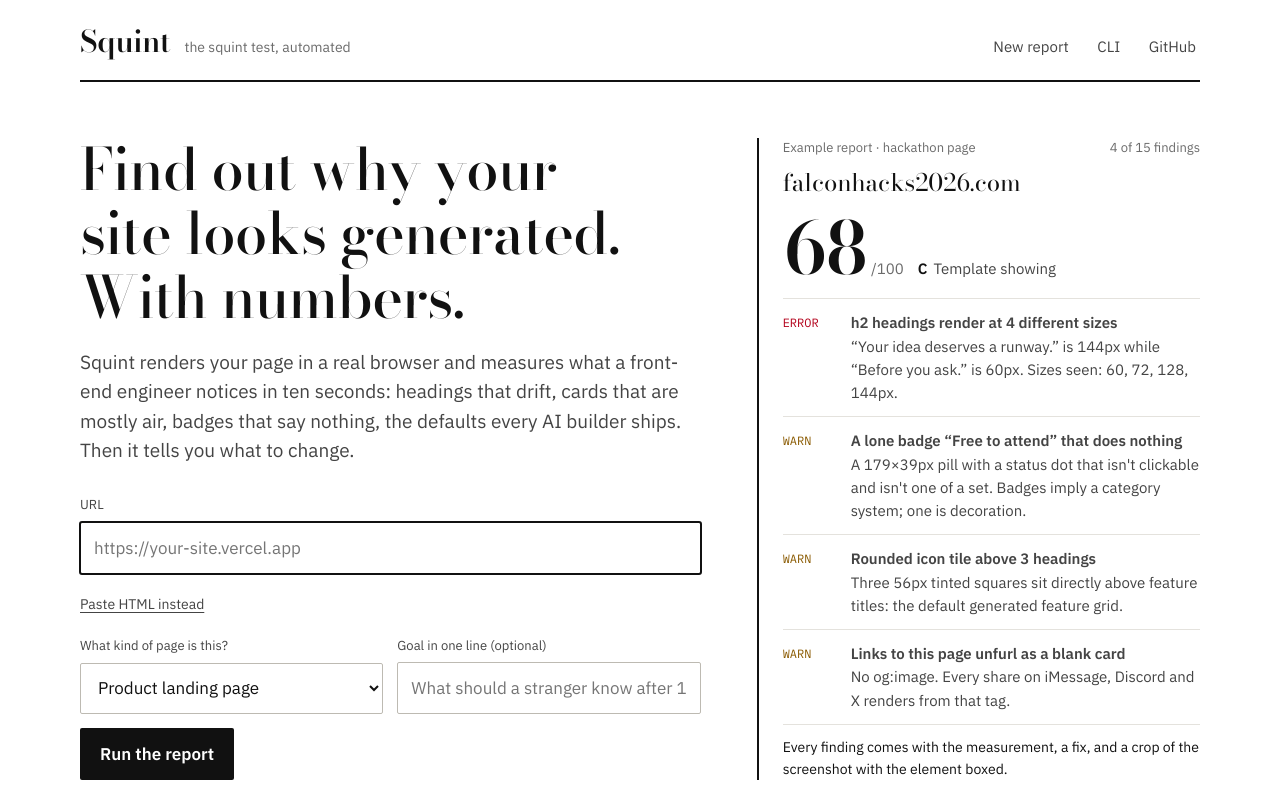
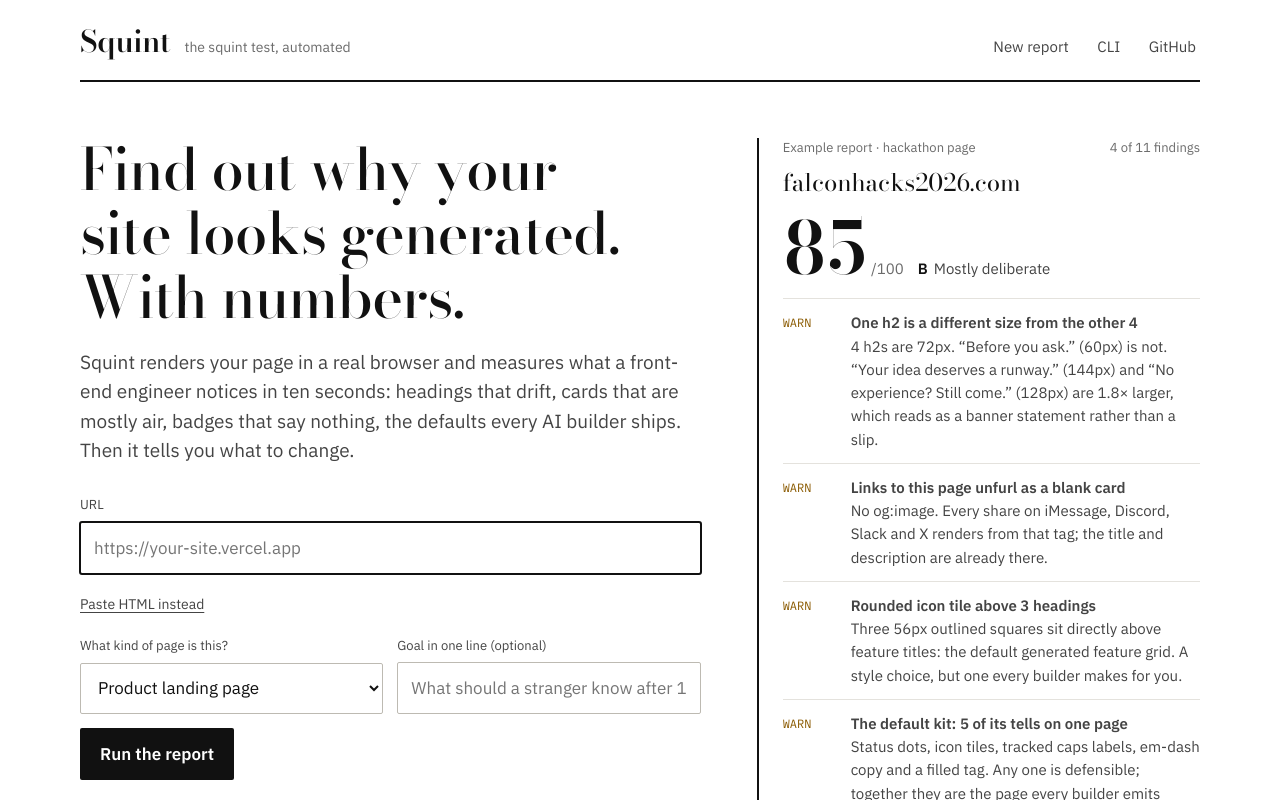
Before and after one commit to AbhinavGGarg/Squint, a Next.js app: page / in a window 1280 px wide. Shown: the top 800 px of the page. Built offline with nearby package versions, Linux system fonts and the light colour scheme; no server answers.

Commit message:
Heading drift reasons from the cluster; tag rows aren't lone badges; fixes name only what's missing

```diff
--- a/src/app/page.tsx
+++ b/src/app/page.tsx
@@ -7,12 +7,12 @@ export const dynamic = "force-dynamic";
 const EXAMPLE = {
   url: "falconhacks2026.com",
   type: "hackathon",
-  score: 68,
+  score: 85,
   findings: [
-    { sev: "error", title: "h2 headings render at 4 different sizes", ev: "“Your idea deserves a runway.” is 144px while “Before you ask.” is 60px. Sizes seen: 60, 72, 128, 144px." },
-    { sev: "warn", title: "A lone badge “Free to attend” that does nothing", ev: "A 179×39px pill with a status dot that isn't clickable and isn't one of a set. Badges imply a category system; one is decoration." },
-    { sev: "warn", title: "Rounded icon tile above 3 headings", ev: "Three 56px tinted squares sit directly above feature titles: the default generated feature grid." },
-    { sev: "warn", title: "Links to this page unfurl as a blank card", ev: "No og:image. Every share on iMessage, Discord and X renders from that tag." },
+    { sev: "warn", title: "One h2 is a different size from the other 4", ev: "4 h2s are 72px. “Before you ask.” (60px) is not. “Your idea deserves a runway.” (144px) and “No experience? Still come.” (128px) are 1.8× larger, which reads as a banner statement rather than a slip." },
+    { sev: "warn", title: "Links to this page unfurl as a blank card", ev: "No og:image. Every share on iMessage, Discord, Slack and X renders from that tag; the title and description are already there." },
+    { sev: "warn", title: "Rounded icon tile above 3 headings", ev: "Three 56px outlined squares sit directly above feature titles: the default generated feature grid. A style choice, but one every builder makes for you." },
+    { sev: "warn", title: "The default kit: 5 of its tells on one page", ev: "Status dots, icon tiles, tracked caps labels, em-dash copy and a filled tag. Any one is defensible; together they are the page every builder emits before anyone edits it." },
   ],
 };
 
@@ -38,7 +38,7 @@ export default function Home() {
           <RunForm />
         </div>
         <aside className="example" aria-label="Example report">
-          <div className="k"><span>Example report · {EXAMPLE.type} page</span><span>{EXAMPLE.findings.length} of 15 findings</span></div>
+          <div className="k"><span>Example report · {EXAMPLE.type} page</span><span>{EXAMPLE.findings.length} of 11 findings</span></div>
           <div className="site">{EXAMPLE.url}</div>
           <div className="scoreline">
             <div className="n">{EXAMPLE.score}<small>/100</small></div>
--- a/src/engine/rules/consistency.ts
+++ b/src/engine/rules/consistency.ts
@@ -182,7 +182,6 @@ function headingDrift(snap: Snapshot, idx: Map<number, El>): Finding[] {
     const counts = sizes.map((s) => hs.filter((h) => Math.abs(h.s.fontSize - s) <= 0.6).length);
     const loners = sizes.filter((_, k) => counts[k] === 1);
     const systematic = hs.length >= 4 && loners.length === 0 && sizes.length <= 3;
-    const odd = loners.length === 1 && hs.length >= 3 ? hs.find((h) => Math.abs(h.s.fontSize - loners[0]) <= 0.6)! : null;
     const sizeList = sizes.map((s, k) => `${round(s)}px ×${counts[k]}`).join(", ");
     if (systematic) {
       out.push(mk({
@@ -195,15 +194,38 @@ function headingDrift(snap: Snapshot, idx: Map<number, El>): Finding[] {
       }));
       continue;
     }
+    // The cluster is the size most headings use. Strays below it are drift (a heading that
+    // wandered off). Strays far above it (≥1.6×) are usually banner statements: a choice, which
+    // the tag is carrying h2 semantics for, but not the same mistake.
+    const modeK = counts.indexOf(Math.max(...counts));
+    const mode = sizes[modeK];
+    const strays = hs.filter((h) => Math.abs(h.s.fontSize - mode) > 0.6);
+    const below = strays.filter((h) => h.s.fontSize < mode);
+    const banners = strays.filter((h) => h.s.fontSize >= 1.6 * mode);
+    const aboveNear = strays.filter((h) => h.s.fontSize > mode && h.s.fontSize < 1.6 * mode);
+    const drift = [...below, ...aboveNear];
+    const ratio = drift.length ? Math.max(...drift.map((h) => Math.max(h.s.fontSize, mode) / Math.min(h.s.fontSize, mode))) : 1;
+    const list = (xs: El[]) => xs.slice(0, 3).map((h) => `“${name(h)}” (${round(h.s.fontSize)}px)`).join(", ") + (xs.length > 3 ? ` and ${xs.length - 3} more` : "");
+    if (!drift.length && banners.length) {
+      // Only banner statements differ: a note, with the semantic caveat, not an error.
+      out.push(mk({
+        rule: "heading-size-drift", source: "squint", category: "consistency", severity: "info", confidence: "heuristic",
+        title: `${banners.length} h${level}${banners.length > 1 ? "s" : ""} at banner size`,
+        evidence: `${counts[modeK]} h${level}s are ${round(mode)}px; ${list(banners)} ${banners.length > 1 ? "are" : "is"} ${round(Math.min(...banners.map((h) => h.s.fontSize)) / mode, 1)}×+ that. Big on purpose, by the look of it. The cost is semantic: the same tag is doing two jobs.`,
+        fix: `If they are statements rather than section titles, keep the size and consider a <p> with a class, so h${level} means one thing.`,
+        rects: banners.map((h) => h.r), citation: "UICrit: elements at the same level of hierarchy should get similar graphic treatment (Duan et al., UIST '24)",
+        data: { sizes, counts, level, mode },
+      }));
+      continue;
+    }
+    const sev = ratio >= 1.5 ? "error" : ratio >= 1.2 ? "warn" : "info";
     out.push(mk({
-      rule: "heading-size-drift", source: "squint", category: "consistency", severity: max / min >= 1.5 ? "error" : max / min >= 1.2 ? "warn" : "info", confidence: "measured",
-      title: odd ? `One h${level} is a different size from the other ${hs.length - 1}` : `h${level} headings render at ${sizes.length} different sizes`,
-      evidence: odd
-        ? `“${name(odd)}” is ${round(odd.s.fontSize)}px; the other h${level}s are ${sizes.filter((s) => s !== loners[0]).map((s) => round(s)).join("/")}px (${sizeList}). Same semantic level should get the same treatment.`
-        : `“${name(big)}” is ${round(max)}px while “${name(small)}” is ${round(min)}px (${round(max / min, 2)}×). Sizes seen: ${sizeList}${weights.length > 1 ? `; weights: ${weights.join(", ")}` : ""}. Same semantic level should get the same treatment.`,
-      fix: `Pick one size for h${level} and set it once in CSS. If one of these is really a sub-heading, change its tag instead of its size.`,
-      rects: odd ? [odd.r, (odd === big ? small : big).r] : [big.r, small.r], citation: "UICrit: elements at the same level of hierarchy should get similar graphic treatment (Duan et al., UIST '24)",
-      data: { sizes, counts, level },
+      rule: "heading-size-drift", source: "squint", category: "consistency", severity: sev, confidence: "measured",
+      title: drift.length === 1 ? `One h${level} is a different size from the other ${counts[modeK]}` : `${drift.length} h${level}s stray from the ${round(mode)}px the rest use`,
+      evidence: `${counts[modeK]} h${level}s are ${round(mode)}px. ${list(drift)} ${drift.length > 1 ? "are" : "is"} not${banners.length ? `. ${list(banners)} ${banners.length > 1 ? "are" : "is"} ${round(Math.min(...banners.map((h) => h.s.fontSize)) / mode, 1)}×+ larger, which reads as a banner statement rather than a slip` : ""}. Sizes seen: ${sizeList}${weights.length > 1 ? `; weights: ${weights.join(", ")}` : ""}. Same semantic level should get the same treatment.`,
+      fix: `Set ${list(drift)} to ${round(mode)}px like the others${banners.length ? "; leave the banner-sized ones if they are meant to be statements, or give them a <p> with a class so the heading tag means one thing" : ""}. If one of these is really a sub-heading, change its tag instead of its size.`,
+      rects: [...drift.slice(0, 3).map((h) => h.r), hs.find((h) => Math.abs(h.s.fontSize - mode) <= 0.6)!.r], citation: "UICrit: elements at the same level of hierarchy should get similar graphic treatment (Duan et al., UIST '24)",
+      data: { sizes, counts, level, mode },
     }));
   }
   return out;
--- a/src/engine/rules/container.ts
+++ b/src/engine/rules/container.ts
@@ -86,6 +86,9 @@ function decorativePills(snap: Snapshot, kids: Map<number, El[]>, idx: Map<numbe
     const withDot = group.filter((p) => (kids.get(p.i) || []).some((c) => isDot(c)));
     if (siblingPills.length === 1) {
       const p = group[0];
+      // The first tag in a row, filled in to stand out, is one of a set even if the others are plain text.
+      const rowMates = (kids.get(pid) || []).filter((c) => c !== p && c.text && Math.abs(c.r.y - p.r.y) < 8 && Math.abs(c.r.h - p.r.h) <= 12 && c.r.w <= 320);
+      if (rowMates.length >= 1) continue;
       const anc = ancestors(p, idx, 3);
       const nearCaption = anc.some((a) => a.tag === "figcaption" || a.tag === "figure") || p.p >= 0 && (idx.get(p.p)?.text?.length ?? 0) > 0;
       out.push(mk({
--- a/src/engine/rules/fingerprints.ts
+++ b/src/engine/rules/fingerprints.ts
@@ -164,7 +164,7 @@ function iconTileStack(snap: Snapshot, kids: Map<number, El[]>, idx: Map<number,
   return [mk({
     rule: "icon-tile-stack", source: "squint", category: "generic", severity: "warn", confidence: "measured",
     title: `Rounded icon tile above ${tiles.length} headings`,
-    evidence: `${tiles.length} near-square ${round(tiles[0].r.w)}px boxes with a background sit directly above headings. The icon-in-a-tinted-square above every feature title is the default generated feature grid.`,
+    evidence: `${tiles.length} near-square ${round(tiles[0].r.w)}px ${tiles.every((t) => !hasBg(t)) ? "outlined" : "tinted"} boxes sit directly above headings. The icon-in-a-square above every feature title is the default generated feature grid; a style choice, but one every builder makes for you.`,
     fix: "Remove the tile backgrounds and let the icon sit inline with the heading, or drop the icons and let the headings carry the row.",
     rects: tiles.slice(0, 6).map((t) => t.r), citation: "Impeccable icon-tile-stack (Apache-2.0)",
   })];
--- a/src/engine/rules/technical.ts
+++ b/src/engine/rules/technical.ts
@@ -40,7 +40,7 @@ export function technicalRules(html: string, snap: Snapshot): Finding[] {
       rule: "link-preview", source: "squint", category: "quality", severity: !ogImage ? "warn" : "info", confidence: "measured",
       title: !ogImage ? "Links to this page unfurl as a blank card" : "Links to this page unfurl without a description",
       evidence: `${!ogImage ? "No og:image. " : ""}${!description ? "No meta description. " : ""}${!ogTitle ? "No og:title. " : ""}Every share on iMessage, Discord, Slack, X and LinkedIn renders from these tags.`,
-      fix: "Add <meta property=\"og:image\"> (1200×630), <meta property=\"og:title\"> and <meta name=\"description\"> with one specific sentence. In Next.js, export `metadata` from the page.",
+      fix: `Add ${[!ogImage && '<meta property="og:image"> (1200×630)', !ogTitle && '<meta property="og:title">', !description && '<meta name="description"> with one specific sentence'].filter(Boolean).join(", ")}. In Next.js, export \`metadata\` from the page.`,
       citation: "Open Graph protocol",
     }));
   }
```
